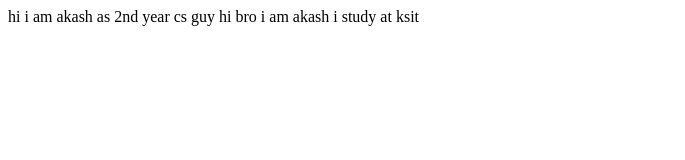
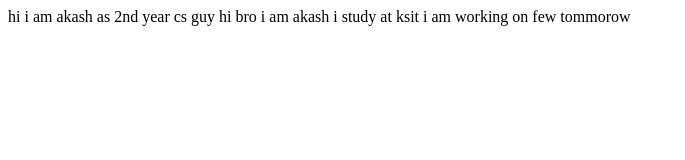
Before and after one commit to akashlisp/Akash.a.s.portfolio, a plain HTML site: page index.html in a window 1280 px wide. Shown: the whole page, without its empty margins (0-685 px from the left). Drawn offline with Linux system fonts and the light colour scheme.

Commit message:
update -details

```diff
--- a/index.html
+++ b/index.html
@@ -9,5 +9,6 @@
     hi i am akash as 2nd year cs guy
     hi bro i am akash
     i study at ksit
+    i am working on few tommorow
 </body>
 </html>
```
